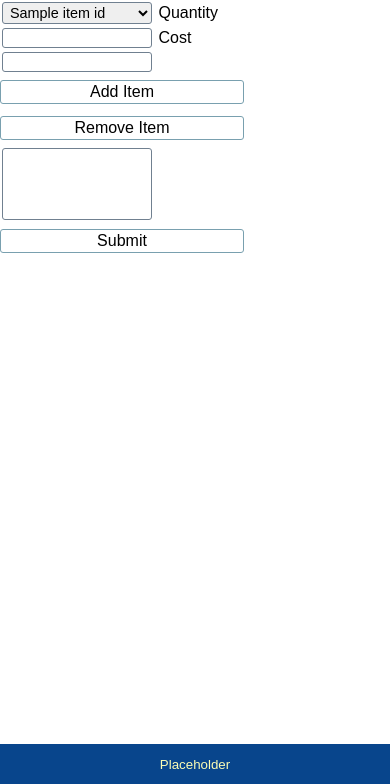
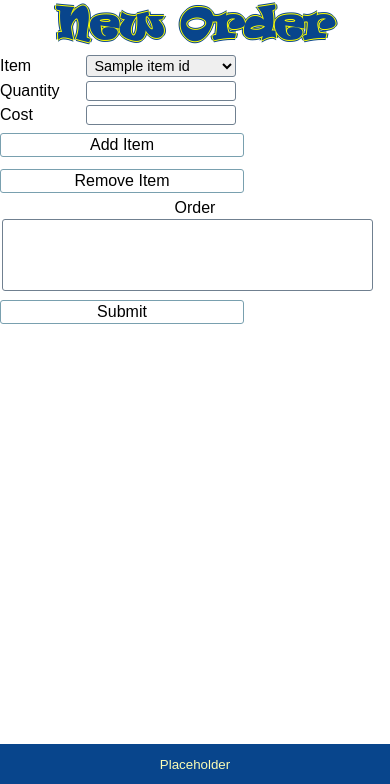
Before and after one commit to based-jace/sheris-shaved-ice, a Django app: template inv_manage/templates/inv_manage/neworder.html in a window 390 px wide. Shown: the part 60-844 px from the top of the page. Run offline with Django 3.2, Linux system fonts and the light colour scheme; the template is opened without the code that fills it: most values are stand-ins (such as "Sample title", 1, 10 or a date in 2020); lists and menus that the app fills with data are empty; style sheets or scripts are compiled from the project's sources; some web fonts are replaced.

Commit message:
Grid Layout Setup on Most Pages

```diff
--- a/inv_manage/static/css/inv_manage.css
+++ b/inv_manage/static/css/inv_manage.css
@@ -1,10 +1,13 @@
-main {
+.table-main, .grid-form {
   display: -ms-grid;
   display: grid;
+}
+
+.table-main {
   -ms-grid-columns: 5fr 2fr;
       grid-template-columns: 5fr 2fr;
-  -ms-grid-rows: 80px auto 1fr;
-      grid-template-rows: 80px auto 1fr;
+  -ms-grid-rows: auto auto 1fr;
+      grid-template-rows: auto auto 1fr;
 }
 
 .table-cont {
@@ -24,6 +27,56 @@ main {
 }
 
 .table-controls {
+  -ms-grid-column: 2;
+  -ms-grid-column-span: 1;
+  grid-column: 2 / 3;
+  -ms-grid-row: 2;
+  -ms-grid-row-span: 1;
+  grid-row: 2 / 3;
+}
+
+.grid-form {
+  -ms-grid-columns: 3fr 2fr;
+      grid-template-columns: 3fr 2fr;
+  -ms-grid-rows: auto 1fr;
+      grid-template-rows: auto 1fr;
+}
+
+.form-left {
+  display: -webkit-box;
+  display: -ms-flexbox;
+  display: flex;
+  -webkit-box-orient: vertical;
+  -webkit-box-direction: normal;
+      -ms-flex-direction: column;
+          flex-direction: column;
+  -ms-grid-column: 1;
+  -ms-grid-column-span: 1;
+  grid-column: 1 / 2;
+  -ms-grid-row: 1;
+  -ms-grid-row-span: 1;
+  grid-row: 1 / 2;
+}
+
+.form-right {
+  -ms-grid-column: 2;
+  -ms-grid-column-span: 1;
+  grid-column: 2 / 3;
+  -ms-grid-row: 1;
+  -ms-grid-row-span: 1;
+  grid-row: 1 / 2;
+}
+
+.form-left-controls {
+  -ms-grid-column: 1;
+  -ms-grid-column-span: 1;
+  grid-column: 1 / 2;
+  -ms-grid-row: 2;
+  -ms-grid-row-span: 1;
+  grid-row: 2 / 3;
+}
+
+.form-right-controls {
   -ms-grid-column: 2;
   -ms-grid-column-span: 1;
   grid-column: 2 / 3;
@@ -297,6 +350,20 @@ button.pagination.disabled:hover {
   background: lightgrey !important;
 }
 
+form * .center-label {
+  display: -webkit-box;
+  display: -ms-flexbox;
+  display: flex;
+  width: 100%;
+  -webkit-box-pack: center;
+      -ms-flex-pack: center;
+          justify-content: center;
+}
+
+#orderlist {
+  width: 95%;
+}
+
 @media only screen and (max-width: 1080px) {
   .main-cont > * {
     width: 960px;
@@ -310,7 +377,7 @@ button.pagination.disabled:hover {
 }
 
 @media only screen and (max-width: 860px) {
-  main {
+  .table-main {
     -ms-grid-columns: 1fr;
         grid-template-columns: 1fr;
     -ms-grid-rows: 80px auto 60px 1fr;
@@ -340,6 +407,28 @@ button.pagination.disabled:hover {
     -ms-grid-row-span: 1;
     grid-row: 4 / 5;
   }
+  .grid-form {
+    -ms-grid-columns: 1fr;
+        grid-template-columns: 1fr;
+    -ms-grid-rows: (auto)[4];
+        grid-template-rows: repeat(4, auto);
+  }
+  .form-right {
+    -ms-grid-column: 1;
+    -ms-grid-column-span: 1;
+    grid-column: 1 / 2;
+    -ms-grid-row: 3;
+    -ms-grid-row-span: 1;
+    grid-row: 3 / 4;
+  }
+  .form-right-controls {
+    -ms-grid-column: 1;
+    -ms-grid-column-span: 1;
+    grid-column: 1 / 2;
+    -ms-grid-row: 4;
+    -ms-grid-row-span: 1;
+    grid-row: 4 / 5;
+  }
   .page-header {
     -ms-flex-item-align: center;
         -ms-grid-row-align: center;
@@ -351,6 +440,9 @@ button.pagination.disabled:hover {
 }
 
 @media only screen and (max-width: 440px) {
+  .main-cont {
+    width: 100%;
+  }
   .top-nav {
     padding: 0;
     -webkit-box-pack: center;
--- a/inv_manage/static/css/inv_manage.scss
+++ b/inv_manage/static/css/inv_manage.scss
@@ -8,10 +8,12 @@ $light-yellow: #fafcb5;
 $light-blue: #08458c;
 $disabled: lightgrey;
 
-main{
+.table-main, .grid-form{
     display: grid;
+}
+.table-main{
     grid-template-columns: 5fr 2fr;
-    grid-template-rows: 80px auto 1fr;
+    grid-template-rows: auto auto 1fr;
 }
 .table-cont{
     min-height: 312px;
@@ -22,6 +24,28 @@ main{
     grid-row: 3 / 4;
 }
 .table-controls{
+    grid-column: 2 / 3;
+    grid-row: 2 / 3;
+}
+.grid-form{
+    grid-template-columns: 3fr 2fr;
+    grid-template-rows: auto 1fr;
+}
+.form-left{
+    display: flex;
+    flex-direction: column;
+    grid-column: 1 / 2;
+    grid-row: 1 / 2;
+}
+.form-right{
+    grid-column: 2 / 3;
+    grid-row: 1 / 2;
+}
+.form-left-controls{
+    grid-column: 1 / 2;
+    grid-row: 2 / 3;
+}
+.form-right-controls{
     grid-column: 2 / 3;
     grid-row: 2 / 3;
 }
@@ -262,6 +286,18 @@ button.pagination{
     }
 }
 
+form{
+    * .center-label{
+        display: flex;
+        width: 100%;
+        justify-content: center;
+    }
+}
+
+#orderlist{
+    width: 95%;
+}
+
 @media only screen and (max-width: 1080px){
     .main-cont > *{
         width: 960px;
@@ -275,7 +311,7 @@ button.pagination{
 }
 
 @media only screen and (max-width: 860px){
-    main{
+    .table-main{
         grid-template-columns: 1fr;
         grid-template-rows: 80px auto 60px 1fr;
     }
@@ -293,6 +329,18 @@ button.pagination{
         grid-column: 1 / 2;
         grid-row: 4 / 5;
     }
+    .grid-form{
+        grid-template-columns: 1fr;
+        grid-template-rows: repeat(4, auto);
+    }
+    .form-right{
+        grid-column: 1 / 2;
+        grid-row: 3 / 4;
+    }
+    .form-right-controls{
+        grid-column: 1 / 2;
+        grid-row: 4 / 5;
+    }
 
     .page-header{
         align-self: center;
@@ -304,6 +352,9 @@ button.pagination{
 }
 
 @media only screen and (max-width: 440px){
+    .main-cont{
+        width: 100%;
+    }
     .top-nav{
         padding: 0;
         justify-content: center;
@@ -330,6 +381,7 @@ button.pagination{
         grid-row: 2 / 3;
     }
 
+
     #data-table{
         font-size: .8em;
         .quantity-column{
--- a/inv_manage/templates/base.html
+++ b/inv_manage/templates/base.html
@@ -31,7 +31,7 @@
             {% endif %}
         </header>
         <div class="main-cont">
-            <main>
+            <main class="{% block main_class %}{% endblock %}">
                 {% block main %}
 
                 {% endblock %}
--- a/inv_manage/templates/inv_manage/edititem.html
+++ b/inv_manage/templates/inv_manage/edititem.html
@@ -1,7 +1,8 @@
 {% extends 'inv_manage/main.html' %}
 
+{% block main_class %}form-main{% endblock %}
+
 {% block main %}
-
     {{item}}
     <form action="" method="POST">
         {% csrf_token %}
--- a/inv_manage/templates/inv_manage/editorder.html
+++ b/inv_manage/templates/inv_manage/editorder.html
@@ -1,4 +1,6 @@
 {% extends 'inv_manage/main.html' %}
+
+{% block main_class %}form-main{% endblock %}
 
 {% block main %}
 <form action="" method="POST">
--- a/inv_manage/templates/inv_manage/home.html
+++ b/inv_manage/templates/inv_manage/home.html
@@ -2,8 +2,9 @@
 
 {% load static %}
 
+{% block main_class %}table-main{% endblock %}
+
 {% block main %}
-
 <h1 class="page-header dark-logo">Welcome Back!</h1>
 <div class="table-layout">
     <div class="table1">
--- a/inv_manage/templates/inv_manage/inventory.html
+++ b/inv_manage/templates/inv_manage/inventory.html
@@ -1,6 +1,8 @@
 {% extends 'inv_manage/main.html' %}
 
 {% load static %}
+
+{% block main_class %}table-main{% endblock %}
 
 {% block main %}
 <script>
@@ -32,7 +34,6 @@
             <td><a v-bind:href="item.edit_url">x</a></td>
             <td class="delete-column"></td>
         </tr>
-        {% endif %}
     </table>
 </div>
 <div class="center-pagination">
--- a/inv_manage/templates/inv_manage/neworder.html
+++ b/inv_manage/templates/inv_manage/neworder.html
@@ -1,28 +1,44 @@
 {% extends 'inv_manage/main.html' %}
+
 {% load staticfiles%}
+
+{% block main_class %}form-main{% endblock %}
+
 {% block main %}
-
-<form action="" method="POST">
+<h1 class="page-header dark-logo">New Order</h1>
+<form class="grid-form" action="" method="POST">
     {% csrf_token %}
-    <div id='orderitem'>
+    <div id='orderitem' class="form-left">
+        <div class="input-cont">
+            <label for="attname">Item</label>
             <select class="form-input" id="attname" name='attname' required>
                 {% for item in items %}
                 {{item.item_id.name}}
                 <option value='{{ item.id }}'>{{item.item_id.name}}</option>
                 {% endfor %}
             </select>
+        </div>
+        <div class="input-cont">
             <label for='quantity'>Quantity</label>
             <input class="form-input" type='number' name='quantity' id='quantity' min='0' required>
+        </div>
+        <div class="input-cont">
             <label for='cost'>Cost</label>
             <input class="form-input" type='number' name='cost' id='cost' min='0' step=".01" required>
+        </div>
+    </div>
+    <div class="form-left-controls">
         <button class="submit-btn" type="button" id='add-btn' >Add Item</button>
         <button class="submit-btn" type="button" id='rmv-btn' >Remove Item</button>
-
     </div>
-
+    <div class="form-right">
+        <label class="center center-label" for="orderlist">Order</label>
         <select id='orderlist' name='orderlist' multiple required>
         </select>
+    </div>
+    <div class="form-right-controls">
         <button class="submit-btn" type="submit" onclick="return selectItems()" id='submit-btn'>Submit</button>
+    </div>
 </form>
 
 
--- a/inv_manage/templates/inv_manage/orders.html
+++ b/inv_manage/templates/inv_manage/orders.html
@@ -1,6 +1,8 @@
 {% extends 'inv_manage/main.html' %}
 
 {% load static %}
+
+{% block main_class %}table-main{% endblock %}
 
 {% block main %}
 <h1 class="page-header dark-logo">Previous Orders</h1>
```
Also changed, not shown: inv_manage/templates/inv_manage/add_item.html (+16 -3 lines), 1 other file. Lines whose indentation alone changed are shown as unchanged.
